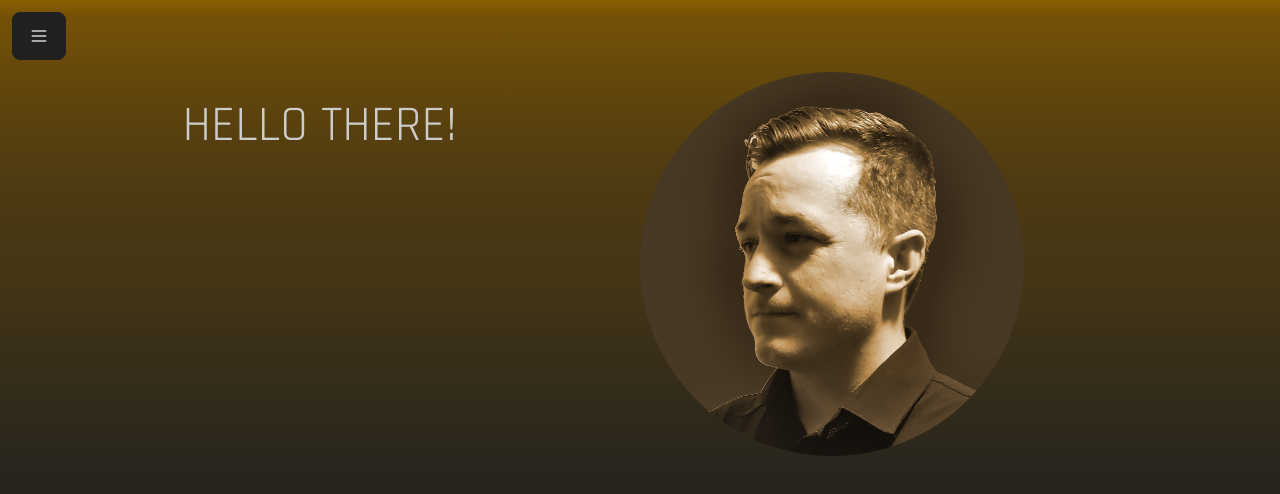
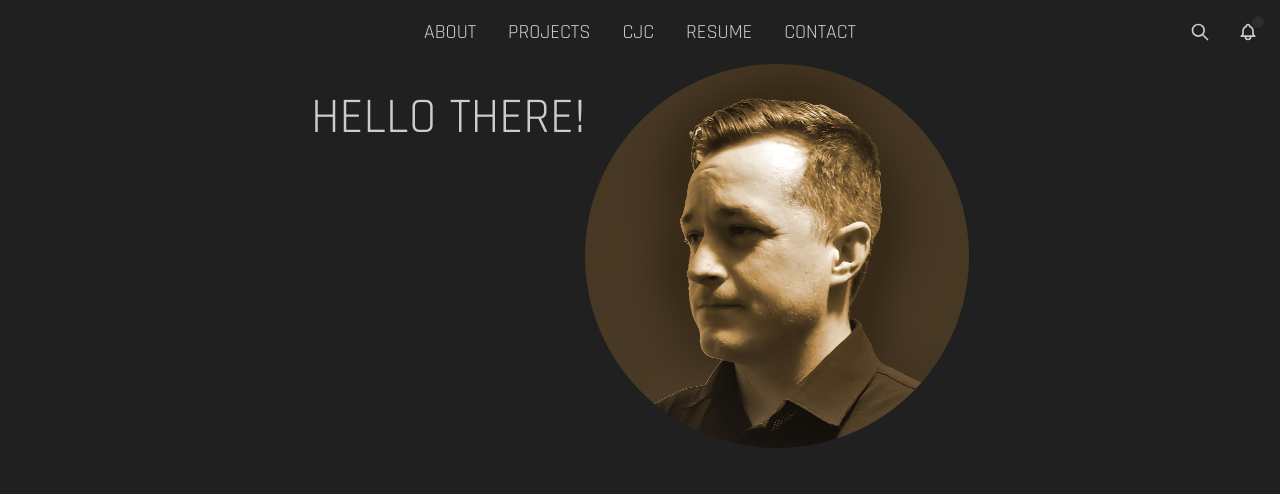
Before and after one commit to Ccooper9893/PortfolioV3, a React (Create React App) app: page / in a window 1280 px wide. Shown: the top 494 px of the page. Built offline with nearby package versions, Linux system fonts and the light colour scheme.

Commit message:
Updated navbar

```diff
--- a/src/App.css
+++ b/src/App.css
@@ -4,10 +4,11 @@
 
 body {
     font-family: 'Rajdhani', sans-serif;
-    background: rgb(32,32,32);
-    background: linear-gradient(0deg, rgba(32,32,32,1) 0%, rgba(35,34,31,1) 24%, rgba(36,34,31,1) 32%, rgba(39,36,30,1) 40%, rgba(45,40,28,1) 45%, rgba(59,48,24,1) 58%, rgba(68,53,21,1) 65%, rgba(74,56,19,1) 73%, rgba(78,59,18,1) 77%, rgba(85,63,16,1) 82%, rgba(90,66,14,1) 85%, rgba(96,69,12,1) 88%, rgba(99,71,11,1) 90%, rgba(103,73,10,1) 92%, rgba(111,78,8,1) 95%, rgba(116,81,7,1) 98%, rgba(139,95,0,1) 100%);
-    min-height: 100vh;
+    background-color: #202020;
     min-width: 100vw;
+    margin: 0;
+    height: 100vh;
+    padding: 0;
 }
 
 @keyframes helloSlide {
--- a/src/components/Header.js
+++ b/src/components/Header.js
@@ -1,30 +1,28 @@
 import React from "react";
 
 export default function Header({ currentPage, handlePageChange}) {
-        return (
-<div className="navbar">
-  <div className="flex-none dropdown">
-    <button  tabIndex={0} className="btn m-1">
-      <svg xmlns="http://www.w3.org/2000/svg" fill="none" viewBox="0 0 24 24" className="inline-block w-5 h-5 stroke-current"><path strokeLinecap="round" strokeLinejoin="round" strokeWidth="2" d="M4 6h16M4 12h16M4 18h16"></path></svg>
-    </button>
-    <ul tabIndex={1} className="dropdown-content menu shadow bg-base-100 rounded-box w-14">
-  <li>
-    <a>
-      <svg xmlns="http://www.w3.org/2000/svg" className="h-5 w-5" fill="none" viewBox="0 0 24 24" stroke="currentColor"><path strokeLinecap="round" strokeLinejoin="round" strokeWidth="2" d="M3 12l2-2m0 0l7-7 7 7M5 10v10a1 1 0 001 1h3m10-11l2 2m-2-2v10a1 1 0 01-1 1h-3m-6 0a1 1 0 001-1v-4a1 1 0 011-1h2a1 1 0 011 1v4a1 1 0 001 1m-6 0h6" /></svg>
-    </a>
-  </li>
-  <li>
-    <a>
-      <svg xmlns="http://www.w3.org/2000/svg" className="h-5 w-5" fill="none" viewBox="0 0 24 24" stroke="currentColor"><path strokeLinecap="round" strokeLinejoin="round" strokeWidth="2" d="M13 16h-1v-4h-1m1-4h.01M21 12a9 9 0 11-18 0 9 9 0 0118 0z" /></svg>
-    </a>
-  </li>
-  <li>
-    <a>
-      <svg xmlns="http://www.w3.org/2000/svg" className="h-5 w-5" fill="none" viewBox="0 0 24 24" stroke="currentColor"><path strokeLinecap="round" strokeLinejoin="round" strokeWidth="2" d="M9 19v-6a2 2 0 00-2-2H5a2 2 0 00-2 2v6a2 2 0 002 2h2a2 2 0 002-2zm0 0V9a2 2 0 012-2h2a2 2 0 012 2v10m-6 0a2 2 0 002 2h2a2 2 0 002-2m0 0V5a2 2 0 012-2h2a2 2 0 012 2v14a2 2 0 01-2 2h-2a2 2 0 01-2-2z" /></svg>
-    </a>
-  </li>
-</ul>
+  return (
+    <div className="navbar bg-base-100">
+    <div className="navbar-start">
+    </div>
+    <div className="navbar-center">
+      <a className="text-xl mx-4">ABOUT</a>
+      <a className="text-xl mx-4">PROJECTS</a>
+      <a className="text-xl mx-4">CJC</a>
+      <a className="text-xl mx-4">RESUME</a>
+      <a className="text-xl mx-4">CONTACT</a>
+    </div>
+    <div className="navbar-end">
+      <button className="btn btn-ghost btn-circle">
+        <svg xmlns="http://www.w3.org/2000/svg" className="h-5 w-5" fill="none" viewBox="0 0 24 24" stroke="currentColor"><path strokeLinecap="round" strokeLinejoin="round" strokeWidth="2" d="M21 21l-6-6m2-5a7 7 0 11-14 0 7 7 0 0114 0z" /></svg>
+      </button>
+      <button className="btn btn-ghost btn-circle">
+        <div className="indicator">
+          <svg xmlns="http://www.w3.org/2000/svg" className="h-5 w-5" fill="none" viewBox="0 0 24 24" stroke="currentColor"><path strokeLinecap="round" strokeLinejoin="round" strokeWidth="2" d="M15 17h5l-1.405-1.405A2.032 2.032 0 0118 14.158V11a6.002 6.002 0 00-4-5.659V5a2 2 0 10-4 0v.341C7.67 6.165 6 8.388 6 11v3.159c0 .538-.214 1.055-.595 1.436L4 17h5m6 0v1a3 3 0 11-6 0v-1m6 0H9" /></svg>
+          <span className="badge badge-xs badge-primary indicator-item"></span>
+        </div>
+      </button>
+    </div>
   </div>
-</div>
-        )
+  )
 }
--- a/src/components/PageContainer.js
+++ b/src/components/PageContainer.js
@@ -31,13 +31,12 @@
             <Header currentPage={currentPage} handlePageChange={handlePageChange}></Header>
             <div className="h-96 carousel carousel-vertical rounded-box">
 
-                <div className="carousel-item h-full grid grid-cols-2">
-                    <div className="grid grid-rows-3">
+                <div className="carousel-item flex justify-center">
+
                         <h1 className="text-center hello">HELLO THERE!</h1>
-                    </div>
+
                         <img className="max-w-sm" src={selfie.toString()}></img>
                 </div>
-
                 <div className="carousel-item h-full justify-center">
                     <h1 className="text-center">MY SKILLS</h1>
                 </div>
```
